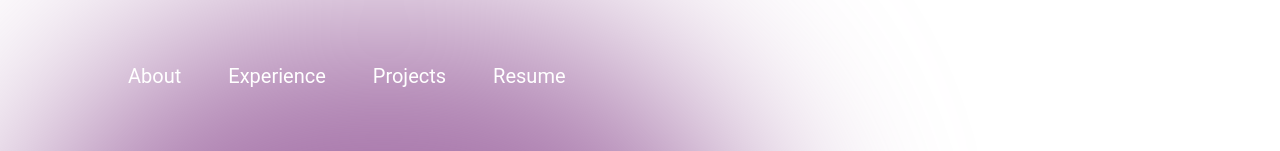
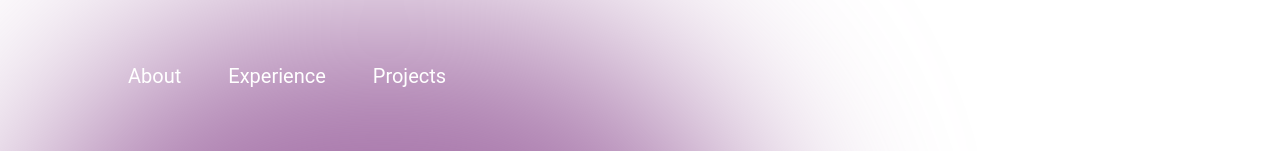
Before and after one commit to AnnaGutowska/AnnaGutowska.github.io, a React (Create React App) app: page / in a window 1280 px wide. Shown: the top 151 px of the page. Built offline with nearby package versions, Linux system fonts and the light colour scheme.

Commit message:
updating navbar
Signed-off-by: Anna Gutowska <annaggg0@gmail.com>

```diff
--- a/src/components/Navbar/Navbar.jsx
+++ b/src/components/Navbar/Navbar.jsx
@@ -1,5 +1,5 @@
 import React from "react";
-import Resume from './Resume-Anna Gutowska.pdf';
+// import Resume from './Resume-Anna Gutowska.pdf';
 
 import styles from "./Navbar.module.css";
 
@@ -12,7 +12,7 @@ const Navbar = () => {
           <a href="#about">About</a>
           <a href="#experience">Experience</a>
           <a href="#projects">Projects</a>
-          <a href={Resume} target="_blank">Resume</a>
+          {/* <a href={Resume} target="_blank">Resume</a> */}
 
         </li>
       </div>
```
Also changed, not shown: 1 other file (tests, documents, lock files or other folders).
